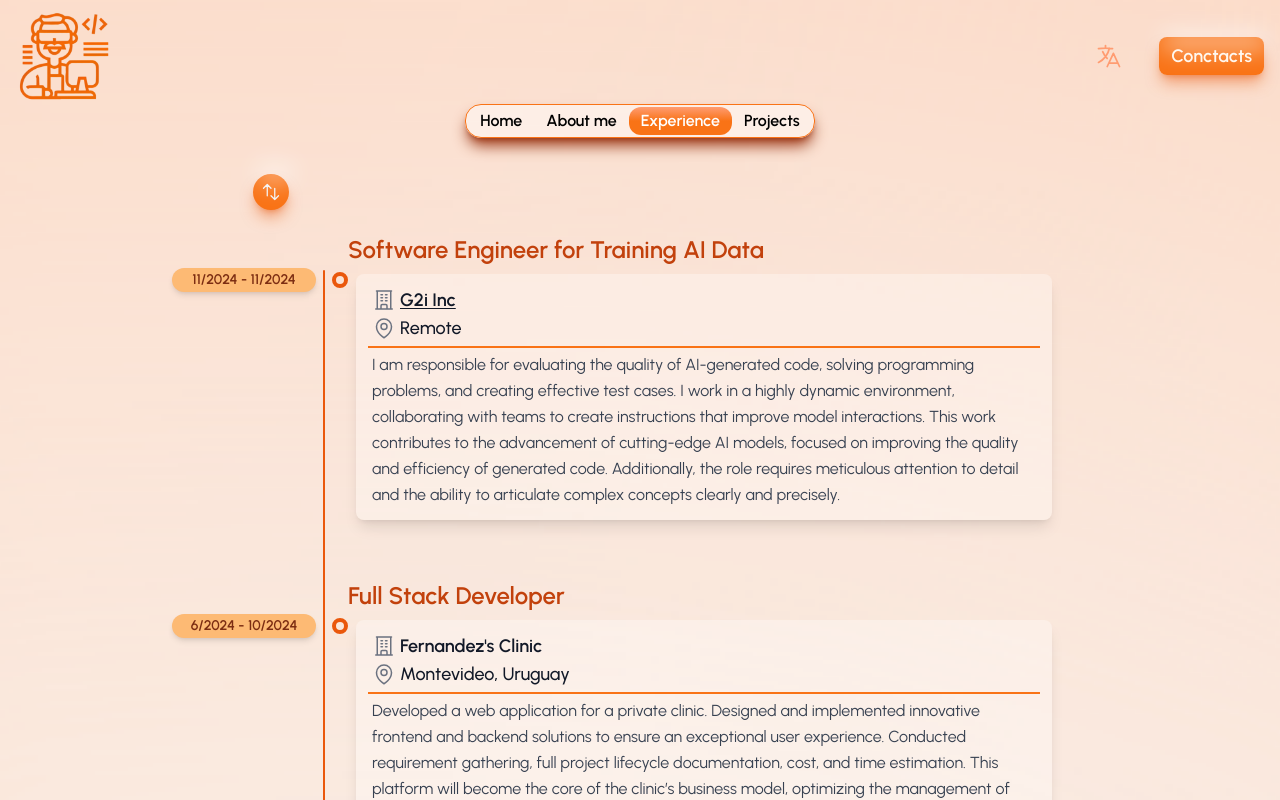
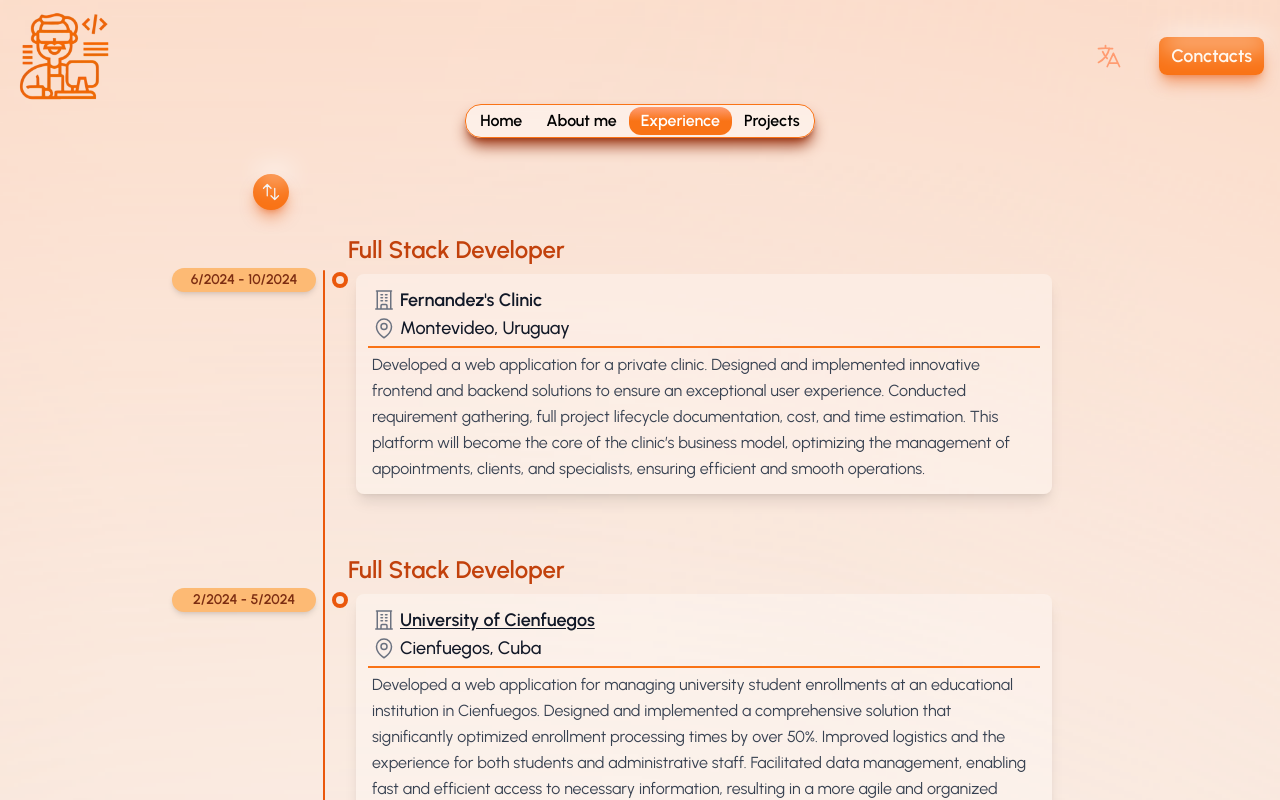
Before and after one commit to sergioAff/Portafolio, a Next.js app: page /experiencia in a window 1280 px wide. Shown: the top 800 px of the page. Built offline with nearby package versions, Linux system fonts and the light colour scheme.

Commit message:
"Removed experience entry 'Software Engineer for Training AI Data' from English and Spanish locales, and corresponding data from experiencia.ts file."

```diff
--- a/public/locales/en/experiencias.json
+++ b/public/locales/en/experiencias.json
@@ -47,13 +47,6 @@
       "companyLink": "https://www.notifresh.com/",
       "description": "Disseminated news, created web content, and managed social media advertising. Led and organized multidisciplinary teams to maximize profitability and visibility of companies, implementing effective strategies that generate a significant impact on reach and engagement with target audiences. Contributed to brand growth and strengthened their digital presence.",
       "place": "Remote"
-    },
-    "8": {
-      "title": "Software Engineer for Training AI Data",
-      "company": "G2i Inc",
-      "companyLink": "https://www.g2i.co/",
-      "description": "I am responsible for evaluating the quality of AI-generated code, solving programming problems, and creating effective test cases. I work in a highly dynamic environment, collaborating with teams to create instructions that improve model interactions. This work contributes to the advancement of cutting-edge AI models, focused on improving the quality and efficiency of generated code. Additionally, the role requires meticulous attention to detail and the ability to articulate complex concepts clearly and precisely.",
-      "place": "Remote"
     }
   }
 }
--- a/src/data/experiencia.ts
+++ b/src/data/experiencia.ts
@@ -3,17 +3,6 @@ import { useTranslation } from "react-i18next";
 export const Experiencia = () => {
   const { t } = useTranslation(["experiencias"]);
   return [
-    {
-      trabajo: t("experiencias.8.title"),
-      descripcion: t("experiencias.8.description"),
-      lugar: t("experiencias.8.place"),
-      company: t("experiencias.8.company"),
-      companyLink: t("experiencias.8.companyLink"),
-      fechas: {
-        inicio: new Date(2024, 10),
-        fin: new Date(2024, 10),
-      },
-    },
     {
       trabajo: t("experiencias.5.title"),
       descripcion: t("experiencias.5.description"),
```
Also changed, not shown: public/locales/es/experiencias.json (+0 -7 lines).
